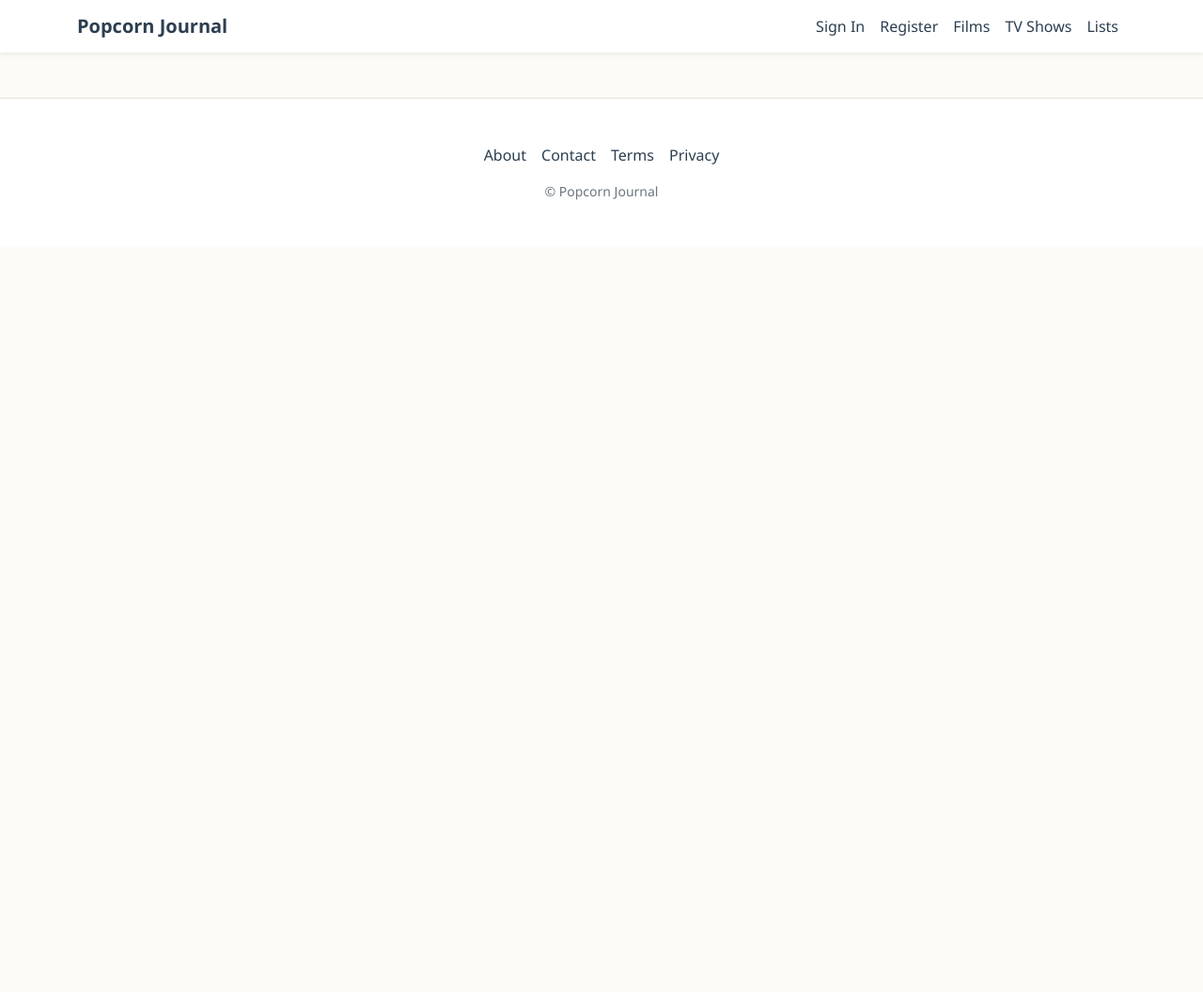
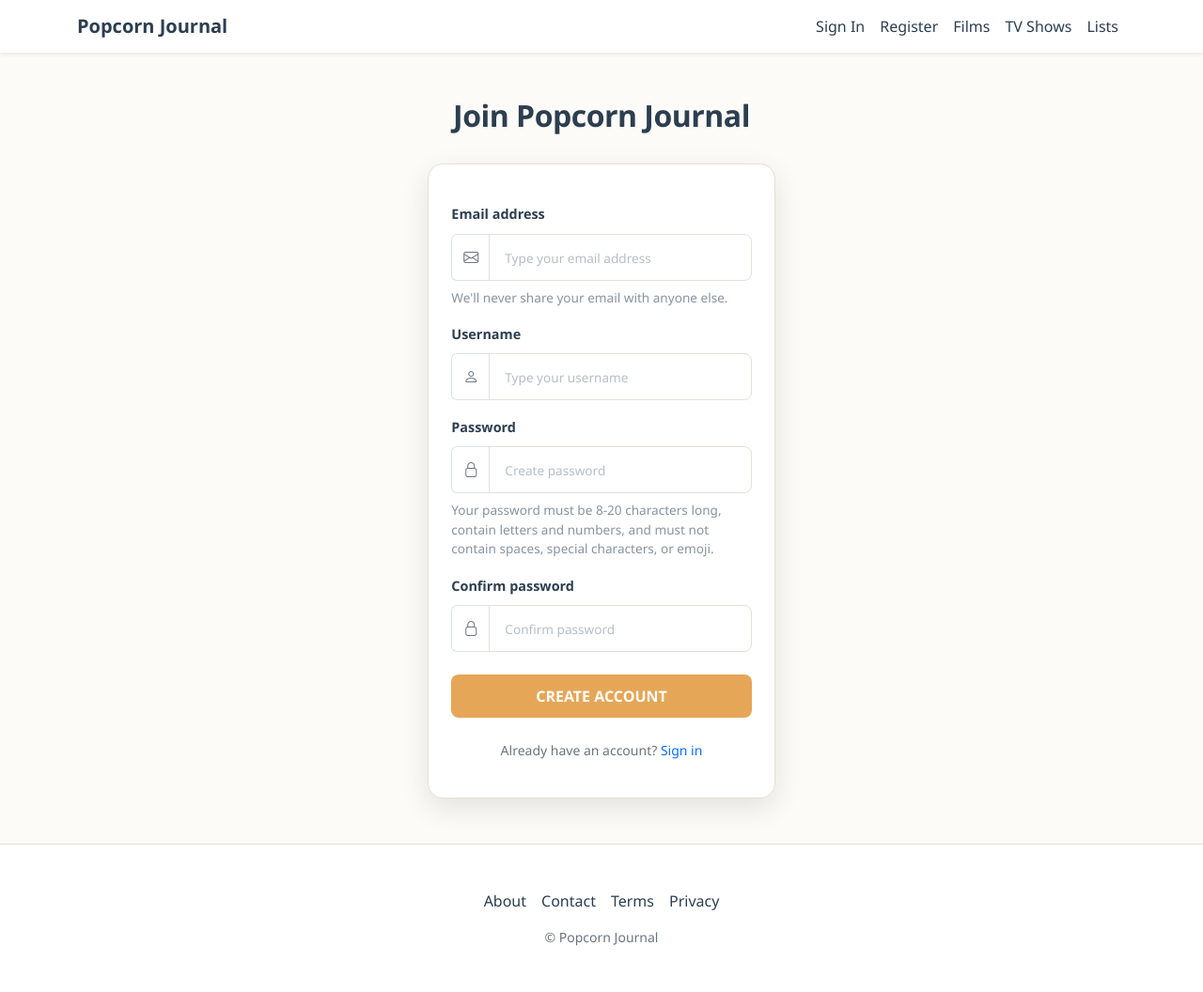
Before and after one commit to jennifernhle/CITS3403-Project, a Python web app: template app/templates/register.html in a window 1280 px wide. Shown: the whole page at 94% size. Before the commit the page ends 213 px from the top, so only its background shows below. Run offline with Jinja, Linux system fonts and the light colour scheme; the template is opened without the code that fills it, so the values that code supplies are empty.

Commit message:
feat: Implement user registration page with field validation structure, ensuring visual consistency with the login page

```diff
--- a/app/templates/register.html
+++ b/app/templates/register.html
@@ -53,6 +53,115 @@
       </nav>
     </header>
 
+    <div class="container">
+      <div class="row justify-content-md-center mt-4 px-3" id="login">
+        <h2 class="text-center fw-bold my-4" id="title">
+          Join Popcorn Journal
+        </h2>
+        <div
+          class="col-12 col-md-8 col-lg-5 col-xl-4 mt-2 px-3 p-3"
+          id="login-card"
+        >
+          <form
+            class="registration-form"
+            id="registration-form"
+            action=""
+            accept-charset="UTF-8"
+            method="post"
+          >
+            <!-- Email address -->
+            <div class="form-group my-3">
+              <label for="login-email" class="form-label">Email address</label>
+              <div class="input-group">
+                <span class="input-group-text bg-white border-end-0">
+                  <i class="bi bi-envelope text-secondary"> </i>
+                </span>
+                <input
+                  type="email"
+                  class="form-control"
+                  id="login-email"
+                  aria-describedby="emailHelp"
+                  placeholder="Type your email address"
+                />
+              </div>
+              <div id="emailHelp" class="form-text">
+                We'll never share your email with anyone else.
+              </div>
+            </div>
+
+            <!-- Username -->
+            <div class="form-group my-3">
+              <label for="username" class="form-label">Username</label>
+              <div class="input-group">
+                <span class="input-group-text bg-white border-end-0">
+                  <i class="bi bi-person text-secondary"> </i>
+                </span>
+                <input
+                  type="text"
+                  class="form-control"
+                  id="username"
+                  placeholder="Type your username"
+                />
+              </div>
+            </div>
+
+            <!-- Create password -->
+            <div class="form-group my-3">
+              <label for="login-password" class="form-label">Password</label>
+              <div class="input-group">
+                <span class="input-group-text bg-white border-end-0">
+                  <i class="bi bi-lock text-secondary"></i>
+                </span>
+                <input
+                  type="password"
+                  class="form-control"
+                  id="login-password"
+                  aria-describedby="passwordHelpBlock"
+                  placeholder="Create password"
+                />
+              </div>
+              <div id="passwordHelpBlock" class="form-text">
+                Your password must be 8-20 characters long, contain letters and
+                numbers, and must not contain spaces, special characters, or
+                emoji.
+              </div>
+            </div>
+
+            <!-- Confirm password -->
+            <div class="form-group my-3">
+              <label for="confirm-password" class="form-label"
+                >Confirm password</label
+              >
+              <div class="input-group">
+                <span class="input-group-text bg-white border-end-0">
+                  <i class="bi bi-lock text-secondary"></i>
+                </span>
+                <input
+                  type="password"
+                  class="form-control"
+                  id="confirm-password"
+                  placeholder="Confirm password"
+                />
+              </div>
+            </div>
+
+            <!-- Create account button -->
+            <div class="d-grid gap-2 mt-4">
+              <button type="submit" class="btn btn-main">CREATE ACCOUNT</button>
+            </div>
+
+            <!-- Already have an account? -->
+            <div class="text-center mt-4">
+              <p class="small text-secondary mb-3">
+                Already have an account?
+                <a href="login.html" class="text-decoration-none">Sign in</a>
+              </p>
+            </div>
+          </form>
+        </div>
+      </div>
+    </div>
+
     <!-- Footer -->
     <footer class="custom-footer py-5 mt-5">
       <div class="container text-center">
```
